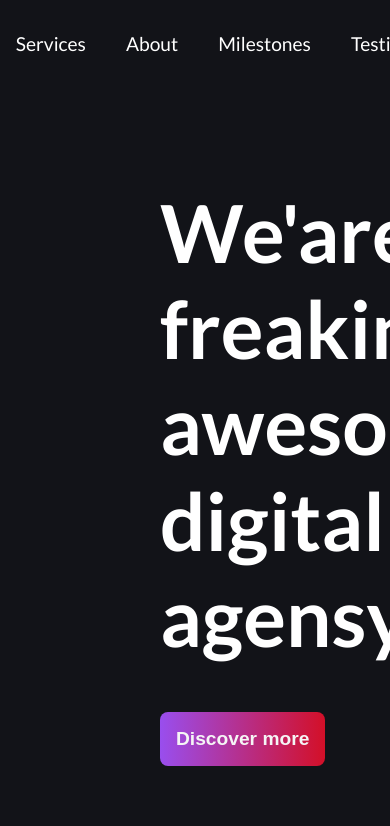
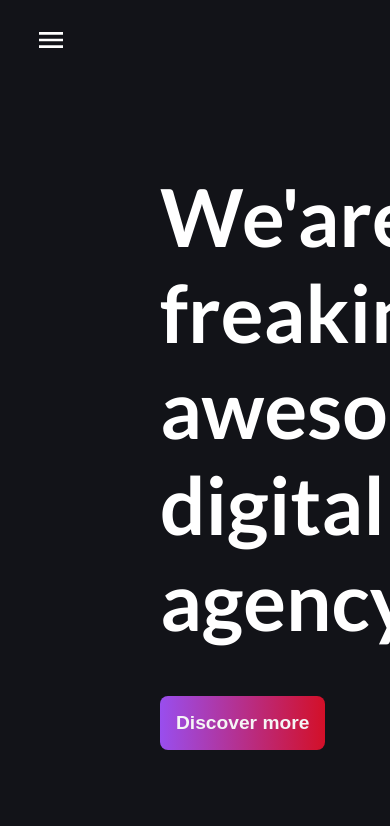
Before and after one commit to j-Birn/agency-website, a React (Vite) app: page / in a window 390 px wide. Shown: the top 826 px of the page. Built offline with nearby package versions, Linux system fonts and the light colour scheme.

Commit message:
starting adaptive

```diff
--- a/src/components/Feedback.jsx
+++ b/src/components/Feedback.jsx
@@ -21,8 +21,7 @@ const Feedback = () => {
             <div className="description">
               Lorem, ipsum dolor sit amet consectetur adipisicing elit.
               Assumenda praesentium doloribus quidem eaque quasi quas
-              accusantium, porro voluptatum! Eos, aperiam debitis. Placeat id
-              aperiam animi delectus ullam numquam aut cupiditate!
+              accusantium, porro voluptatum! Eos, aperiam debitis.
             </div>
             <div className="photo">
               <img src={avatar} alt="" />
@@ -34,8 +33,7 @@ const Feedback = () => {
             <div className="description">
               Lorem, ipsum dolor sit amet consectetur adipisicing elit.
               Assumenda praesentium doloribus quidem eaque quasi quas
-              accusantium, porro voluptatum! Eos, aperiam debitis. Placeat id
-              aperiam animi delectus ullam numquam aut cupiditate!
+              accusantium, porro voluptatum! Eos, aperiam debitis.
             </div>
             <div className="photo">
               <img src={avatar2} alt="" />
@@ -47,8 +45,7 @@ const Feedback = () => {
             <div className="description">
               Lorem, ipsum dolor sit amet consectetur adipisicing elit.
               Assumenda praesentium doloribus quidem eaque quasi quas
-              accusantium, porro voluptatum! Eos, aperiam debitis. Placeat id
-              aperiam animi delectus ullam numquam aut cupiditate!
+              accusantium, porro voluptatum! Eos, aperiam debitis.
             </div>
             <div className="photo">
               <img src={avatar3} alt="" />
--- a/src/components/Navbar.jsx
+++ b/src/components/Navbar.jsx
@@ -1,12 +1,18 @@
 import React from "react";
+import { useState } from "react";
+import { MdOutlineMenu } from "react-icons/md";
+const Navbar = () => {
+  const [menu, setMenu] = useState(false);
+  const borger = () => {
+    setMenu(!menu);
+  };
 
-const Navbar = () => {
   return (
     <nav>
-      <div className="navbar">
-        <div className="links">
+      <MdOutlineMenu className="toggle" onClick={borger} />
+      <div className={`links ${menu ? "nav-toggle" : ""}`}>
         <ul>
-            <li id="nav-link" class="active">
+          <li id="nav-link">
             <a href="#home">Home</a>
           </li>
           <li id="nav-link">
@@ -26,7 +32,6 @@ const Navbar = () => {
           </li>
         </ul>
       </div>
-      </div>
     </nav>
   );
 };
--- a/src/components/Questions.jsx
+++ b/src/components/Questions.jsx
@@ -9,9 +9,7 @@ const Questions = () => {
           <div className="title">Have any questions ?</div>
           <div className="subtitle">
             Lorem ipsum dolor sit amet consectetur adipisicing elit. Deserunt
-            voluptate voluptates eius quia dolor voluptatem nam. Accusantium
-            voluptatibus sequi neque officiis, eum dolore. Natus a laborum nisi
-            aliquid inventore harum.
+            voluptate voluptates eius quia dolor voluptatem nam.
           </div>
           <button>Contact us</button>
         </div>
--- a/src/components/Starter.jsx
+++ b/src/components/Starter.jsx
@@ -6,7 +6,7 @@ const Starter = () => {
     <section className="main-container" id="home">
       <div className="container">
         <div className="hero-container">
-          <h1>We'are freakin' awesome digital agensy</h1>
+          <h1>We'are freakin' awesome digital agency</h1>
           <button>Discover more</button>
         </div>
         <div className="hero-image">
--- /dev/null
+++ b/src/styles/adaptive.scss
@@ -0,0 +1,38 @@
+@media screen and (min-width: 320px) and (max-width: 700px) {
+  nav {
+    margin: 1rem;
+    padding-top: 0.5rem;
+    flex-direction: column;
+    align-items: flex-start;
+    gap: 2rem;
+
+    .toggle {
+      margin-left: 1.2rem;
+      display: block;
+      font-size: 2rem;
+    }
+    .nav-toggle {
+      height: 20rem !important;
+      ul {
+        display: flex !important;
+      }
+    }
+    .links {
+      justify-content: flex-start;
+      align-items: center;
+      width: 100%;
+      height: 0;
+      transition: 0.4s ease-in-out;
+      ul {
+        display: none;
+        flex-direction: column;
+        align-items: flex-start;
+        justify-content: center;
+        transition: 0.4s ease-in-out;
+        li {
+          border: none !important;
+        }
+      }
+    }
+  }
+}
--- a/src/styles/components/Navbar.scss
+++ b/src/styles/components/Navbar.scss
@@ -3,7 +3,9 @@
 nav {
   margin: 0 15rem;
   padding-top: 2rem;
-
+  .toggle {
+    display: none;
+  }
   .links {
     display: flex;
     justify-content: center;
--- a/src/styles/index.scss
+++ b/src/styles/index.scss
@@ -1,6 +1,7 @@
 @import "components";
 @import url("https://fonts.googleapis.com/css2?family=Lato:wght@100;300;400;700;900&display=swap");
 @import "./variables.scss";
+@import "./adaptive.scss";
 
 body {
   font-family: "Lato", sans-serif;
```
Lines whose indentation alone changed are shown as unchanged.
